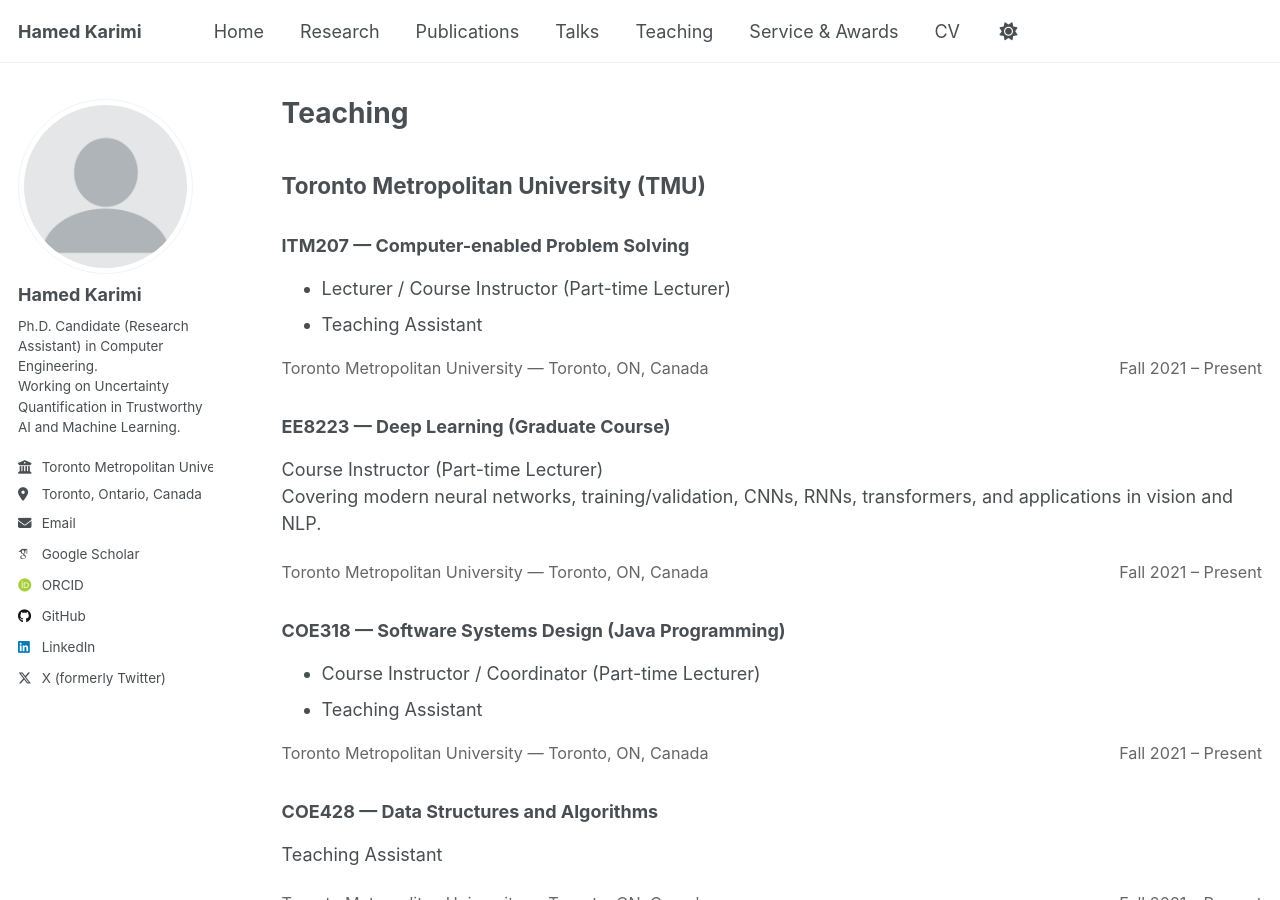
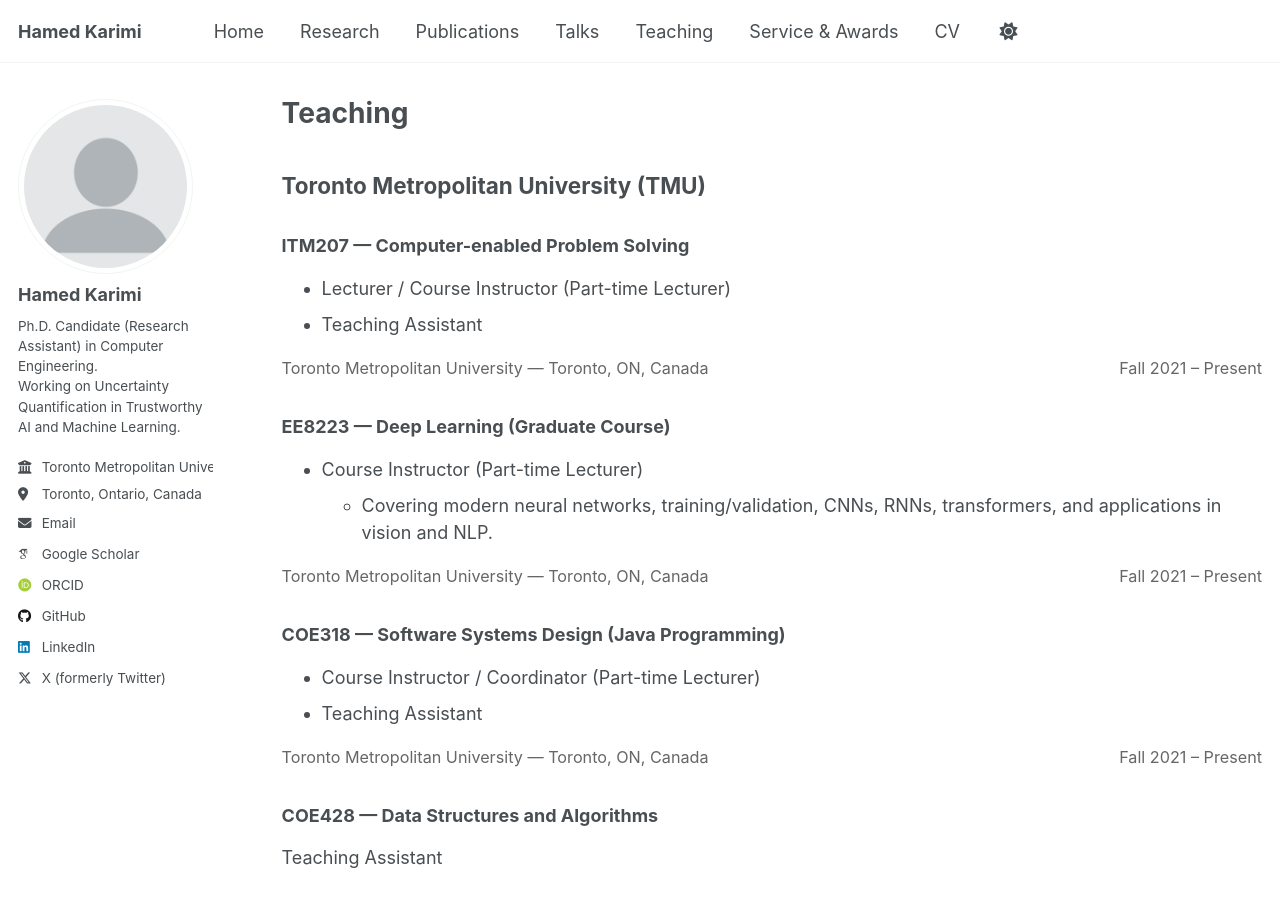
Before and after one commit to hamedmx/hamedmx.github.io, a Jekyll site: the page built from _pages/teaching.md, in a window 1280 px wide and 900 px high. Built offline with Jekyll 4.4.1, drawn with Linux system fonts in a browser that asks for light colours; some web fonts are replaced; a script that is not in the unit is left out.

```diff
--- a/_pages/teaching.md
+++ b/_pages/teaching.md
@@ -32,7 +32,8 @@ Optional links (add only if needed):
 
 ### EE8223 — Deep Learning (Graduate Course)
 
-Course Instructor (Part-time Lecturer)<br>Covering modern neural networks, training/validation, CNNs, RNNs, transformers, and applications in vision and NLP.
+* Course Instructor (Part-time Lecturer)
+  * Covering modern neural networks, training/validation, CNNs, RNNs, transformers, and applications in vision and NLP.
 
 <div class="cv-meta">
   <span class="where">Toronto Metropolitan University — Toronto, ON, Canada</span>
```
